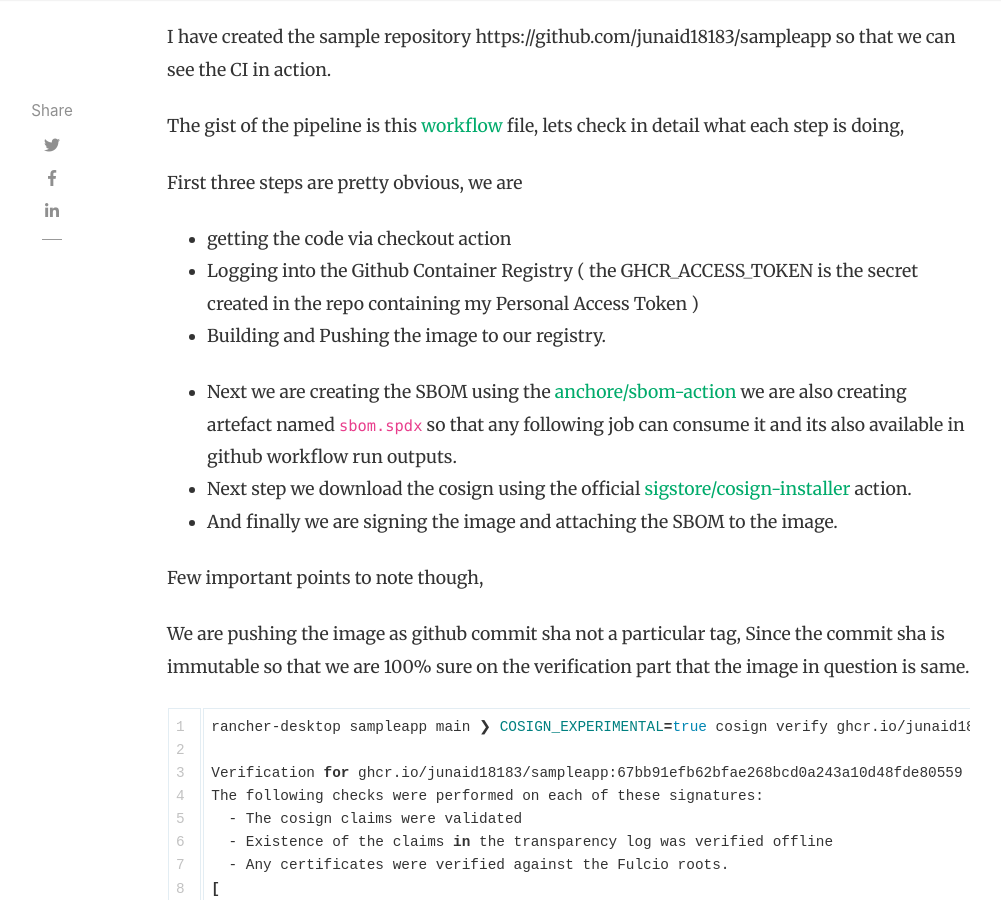
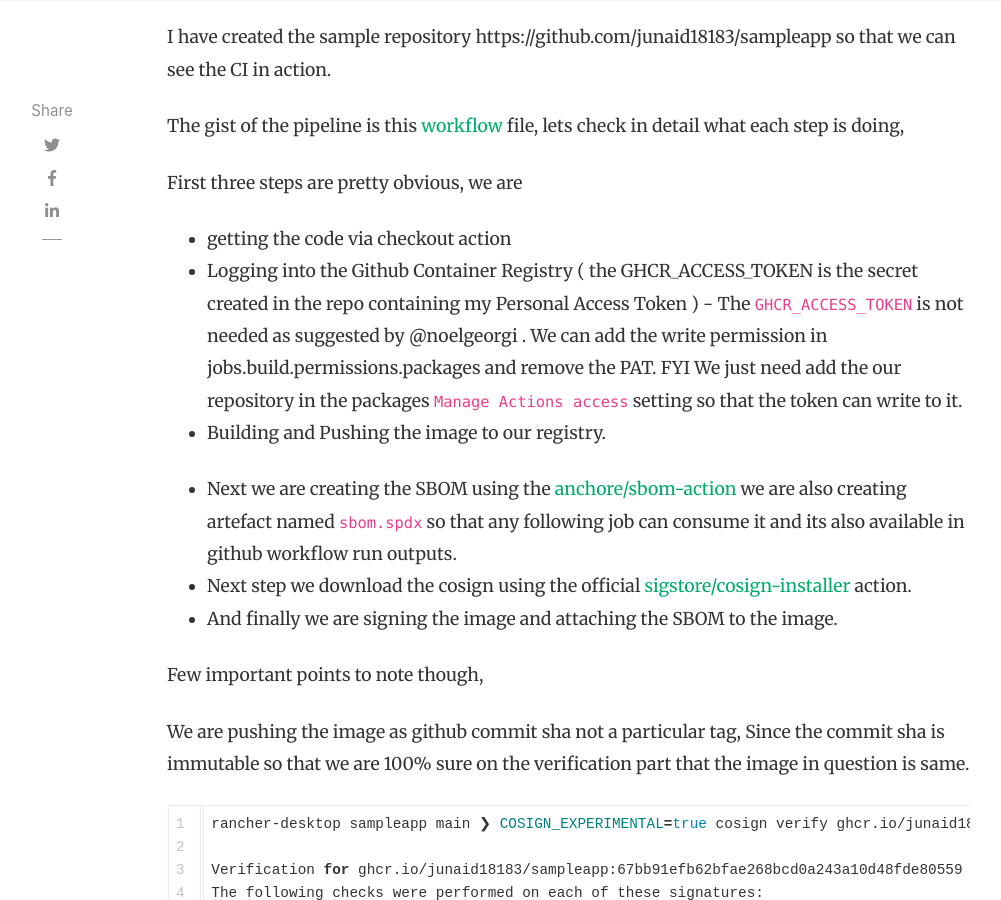
Before and after one commit to junaid18183/blog, a Jekyll site: the page built from _posts/2022/2022-01-04-Signing-images-and-creating-SBOM-using-cosign-pipeline.md, in a window 1280 px wide and 900 px high, scrolled down 1007 px. Shown: the whole window, without its empty margins (118-1119 px from the left). Built offline with Jekyll 4.4.1, drawn with Linux system fonts in a browser that asks for light colours; nearby versions of some CDN libraries; comment, search, counter and statistics services are not loaded.

Commit message:
Added CI

```diff
--- a/_posts/2022/2022-01-04-Signing-images-and-creating-SBOM-using-cosign-pipeline.md
+++ b/_posts/2022/2022-01-04-Signing-images-and-creating-SBOM-using-cosign-pipeline.md
@@ -22,7 +22,7 @@
 First three  steps are pretty obvious, we are
 
 - getting the code via checkout action
-- Logging into the Github Container Registry ( the GHCR_ACCESS_TOKEN is the secret created in the repo containing my Personal Access Token )
+- Logging into the Github Container Registry ( the GHCR_ACCESS_TOKEN is the secret created in the repo containing my Personal Access Token ) - The `GHCR_ACCESS_TOKEN` is not needed as suggested by @noelgeorgi . We can add the write permission in jobs.build.permissions.packages and remove the PAT. FYI  We just need add the our repository in the packages `Manage Actions access` setting so that the token can write to it.
 - Building and Pushing the image to our registry.
 
 - Next we are creating the SBOM using the [anchore/sbom-action](https://github.com/anchore/sbom-action)  we are also creating artefact  named `sbom.spdx` so that any following job can consume it  and its also available in github workflow run outputs.
```
